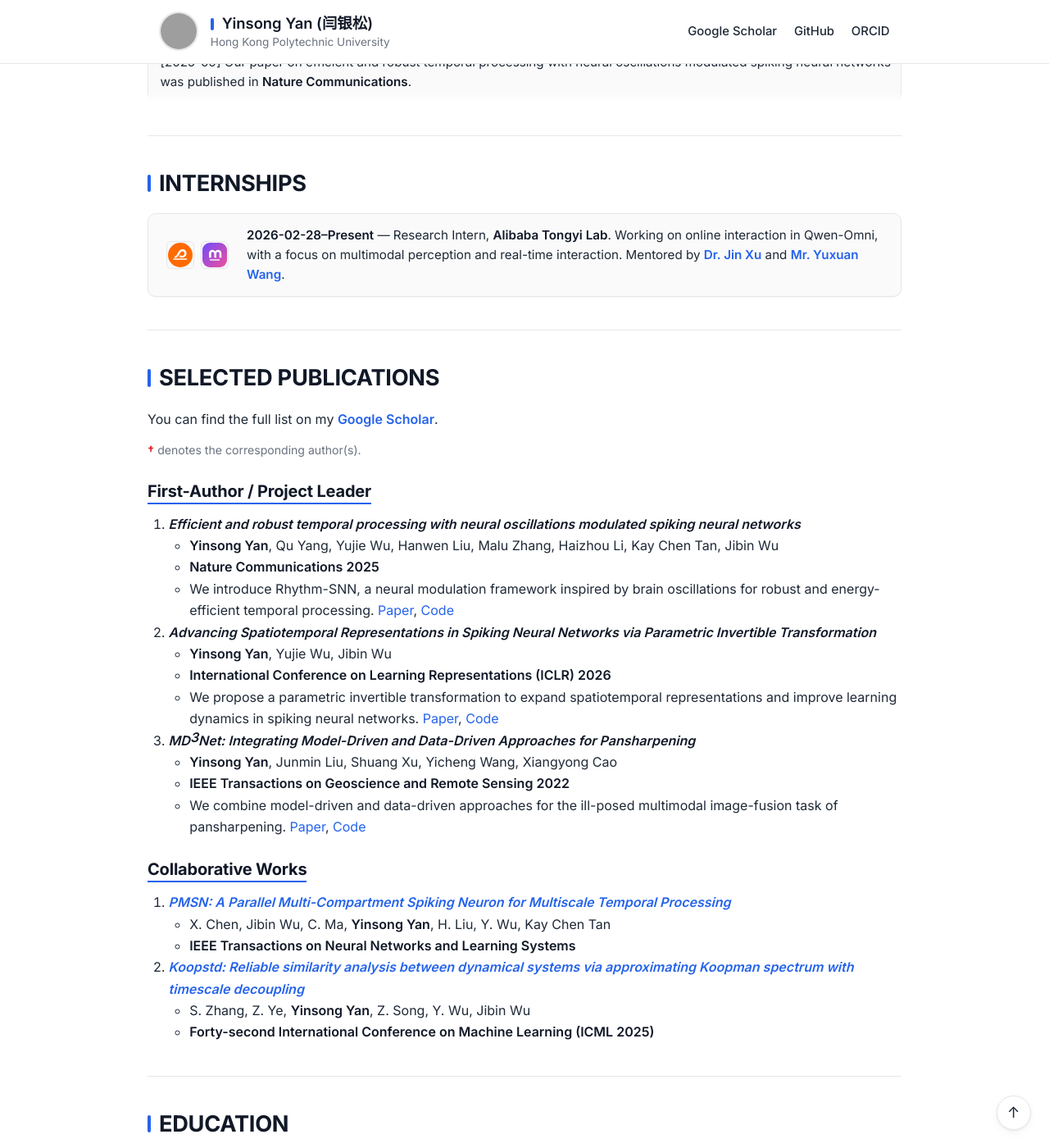
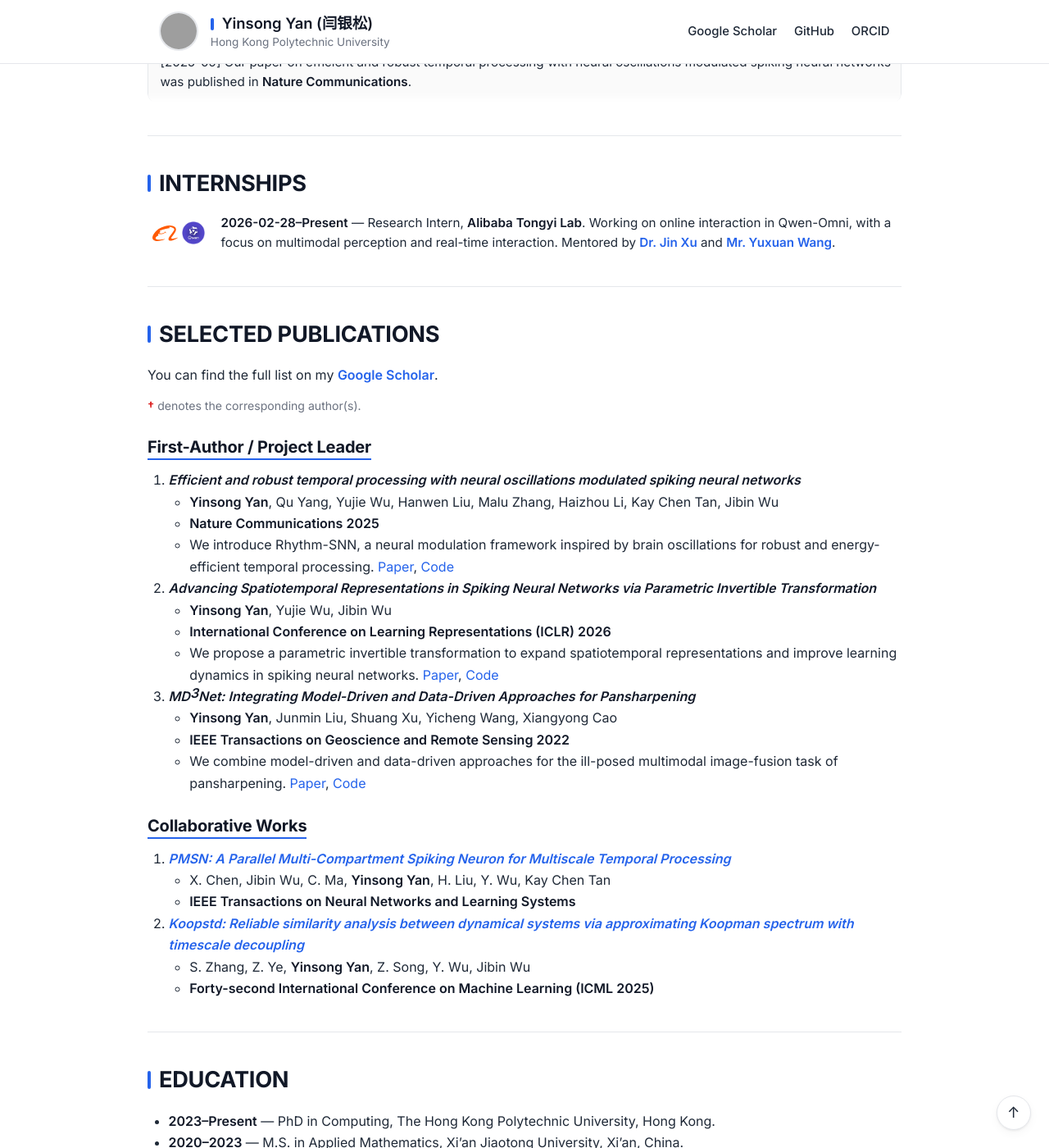
Before and after one commit to YinsongYan/YinsongYan.github.io, a Jekyll site: the page built from index.md, in a window 1280 px wide and 1400 px high, scrolled down 1129 px. Shown: the whole window at 82% size. Built offline with Jekyll 4.4.1, drawn with Linux system fonts in a browser that asks for light colours; our own code applies the rules of GitHub Pages for plain Markdown files; grey boxes are pictures that could not be loaded.

Commit message:
Use specified internship logos at compact size

```diff
--- a/_sass/_components.scss
+++ b/_sass/_components.scss
@@ -40,32 +40,31 @@
 // ----- Internships -----
 .internship-entry {
   display: grid;
-  grid-template-columns: 88px 1fr;
-  gap: 1rem;
+  grid-template-columns: 76px 1fr;
+  gap: .85rem;
   align-items: center;
   margin: 1rem 0 1.5rem;
-  padding: .85rem 1rem;
-  background: var(--color-surface);
-  border: 1px solid var(--color-border);
-  border-radius: $radius-md;
-  box-shadow: var(--shadow-sm);
 }
 
 .internship-logos {
   display: flex;
   align-items: center;
   justify-content: center;
-  gap: .45rem;
+  gap: .35rem;
 
   a { display: block; line-height: 0; }
   img {
-    width: 34px;
-    height: 34px;
+    width: 30px;
+    height: 30px;
     display: block;
-    border-radius: $radius-sm;
-    border: 1px solid var(--color-border);
+    object-fit: contain;
+    border-radius: 4px;
+    border: 0;
   }
 }
+
+.internship-logos img[alt="Alibaba"] { width: 31px; height: 25px; }
+.internship-logos img[alt="Qwen"] { width: 28px; height: 28px; }
 
 .internship-details {
   font-size: .95rem;
--- a/index.md
+++ b/index.md
@@ -48,8 +48,8 @@
 
 <div class="internship-entry">
   <div class="internship-logos" aria-label="Alibaba and Qwen">
-    <a href="https://www.alibaba.com/" target="_blank" rel="noreferrer"><img src="images/alibaba-icon.svg" alt="Alibaba" /></a>
-    <a href="https://qwen.ai/" target="_blank" rel="noreferrer"><img src="images/qwen-icon.svg" alt="Qwen" /></a>
+    <a href="https://companieslogo.com/alibaba/logo/" target="_blank" rel="noreferrer"><img src="images/alibaba-icon.svg" alt="Alibaba" title="Alibaba logo" /></a>
+    <a href="https://crystalpng.com/product/qwen-logo/" target="_blank" rel="noreferrer"><img src="images/qwen-icon.png" alt="Qwen" title="Qwen logo" /></a>
   </div>
   <div class="internship-details">
     <strong>2026-02-28–Present</strong> — Research Intern, <strong>Alibaba Tongyi Lab</strong>. Working on online interaction in Qwen-Omni, with a focus on multimodal perception and real-time interaction. Mentored by <strong><a href="https://jxu-thu.github.io/" target="_blank" rel="noreferrer">Dr. Jin Xu</a></strong> and <strong><a href="https://patrick-tssn.github.io/" target="_blank" rel="noreferrer">Mr. Yuxuan Wang</a></strong>.
```
Also changed, not shown: images/alibaba-icon.svg, images/qwen-icon.png (added).
